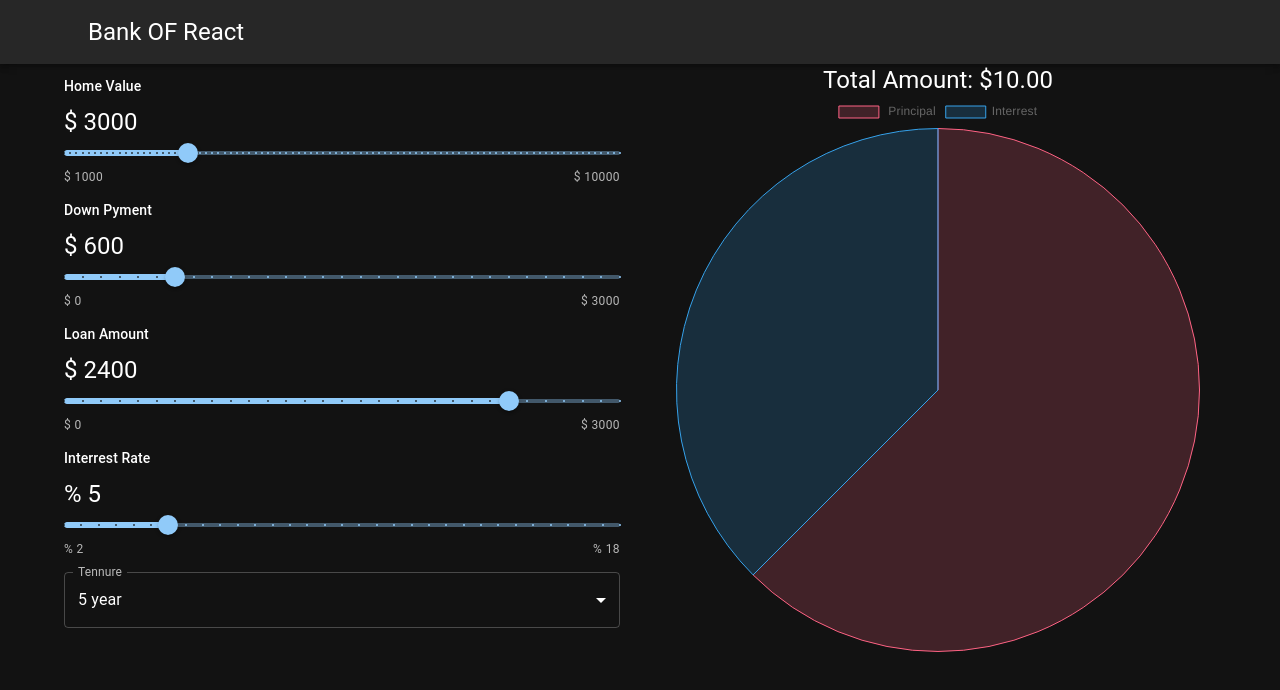
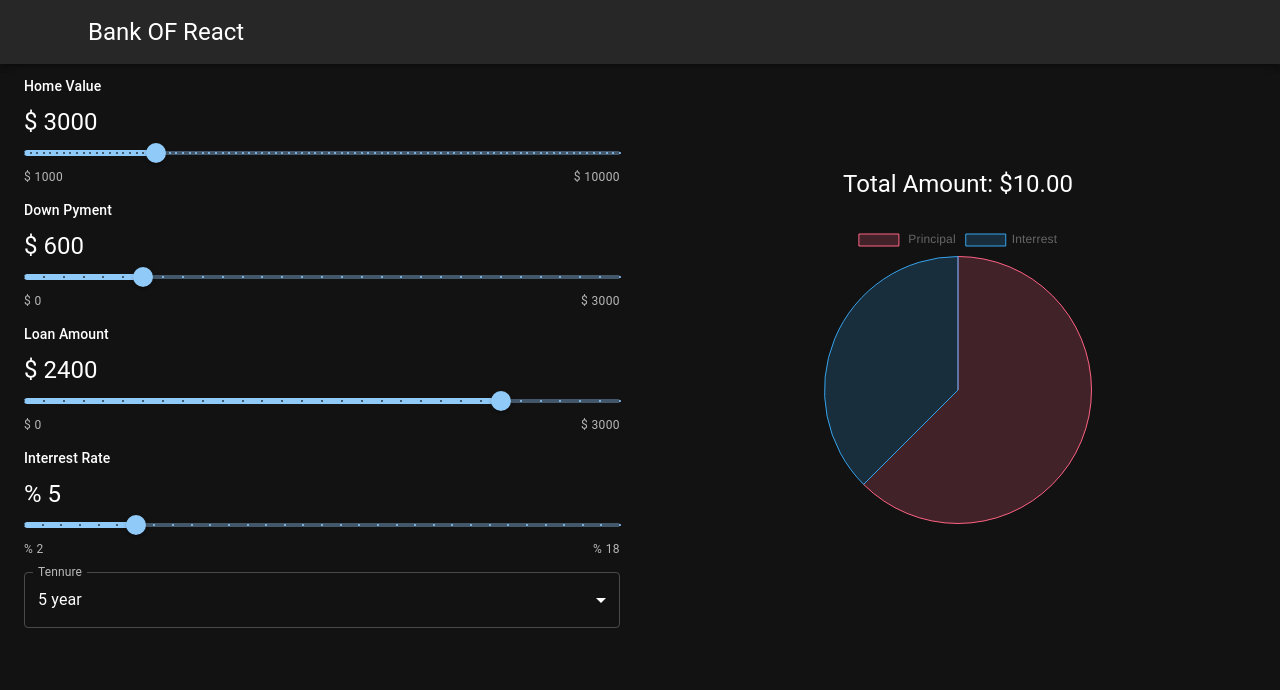
Before and after one commit to RezaualHossenSunny/Bank_React, a React app: page / in a window 1280 px wide. Shown: the top 690 px of the page. Built offline with nearby package versions, Linux system fonts and the light colour scheme; the HTML template or start-up script is replaced by a standard one.

Commit message:
project done

```diff
--- a/src/App.jsx
+++ b/src/App.jsx
@@ -22,10 +22,10 @@ function App() {
   return (
     <>
      <Navbar></Navbar>
-     <Container>
-     <Grid container spacing={5}>
+     <Container maxWidth='xl' xs={{ marginTop: 4 }}>
+     <Grid container spacing={5} alignItems='center'>
 
-   <Grid item md={6}>
+   <Grid item xs={12} md={6}>
 
 
    <Slectslider data={data} setData={setData}/>
@@ -33,7 +33,7 @@ function App() {
    </Grid>
 
 
-   <Grid item  md={6}>
+   <Grid item xs={12} md={6}>
 
    <Resulat  data={data} setData={setData} />
    </Grid>
--- a/src/Component/Resulat.jsx
+++ b/src/Component/Resulat.jsx
@@ -4,52 +4,40 @@ import { Pie } from "react-chartjs-2";
 import { Stack, Typography } from "@mui/material";
 
 ChartJS.register(ArcElement, Tooltip, Legend);
-const Resulat = ({data}) => {
- const {loantrem,loanamount,interrest,doenpayment,homevalu}=data;
-const totalloanmount =loantrem *12;
-const interestmont= interrest/100/12;
+const Resulat = ({ data }) => {
+  const { loantrem, loanamount, interrest, doenpayment, homevalu } = data;
+  const totalloanmount = loantrem * 12;
+  const interestmont = interrest / 100 / 12;
 
-const montylypyment= (
-  loanamount *
-  interestmont *
-  (1 + interestmont) ** totalloanmount)
-  /
-  ((1+ interestmont) ** totalloanmount);
+  const montylypyment =
+    (loanamount * interestmont * (1 + interestmont) ** totalloanmount) /
+    (1 + interestmont) ** totalloanmount;
   const totalintrestGenarate = montylypyment * totalloanmount - loanamount;
   const paichrtdata = {
-    labels: [" Principal","Interrest" ],
+    labels: [" Principal", "Interrest"],
     datasets: [
       {
         label: "Ratio principal and interest",
-        data: [homevalu, totalintrestGenarate ],
-        backgroundColor: [
-          "rgba(255, 99, 132, 0.2)",
-          "rgba(54, 162, 235, 0.2)",
-
-        ],
-        borderColor: [
-          "rgba(255, 99, 132, 1)",
-          "rgba(54, 162, 235, 1)",
-
-        ],
+        data: [homevalu, totalintrestGenarate],
+        backgroundColor: ["rgba(255, 99, 132, 0.2)", "rgba(54, 162, 235, 0.2)"],
+        borderColor: ["rgba(255, 99, 132, 1)", "rgba(54, 162, 235, 1)"],
         borderWidth: 1,
       },
     ],
   };
-  return(
-
-
-  <Stack>
-    <Typography variant="h5" textAlign='center'>
+  return (
+    <Stack gap={3}>
+      <Typography variant="h5" textAlign="center">
         Total Amount: ${montylypyment.toFixed(2)}
       </Typography>
+
+      <Stack direction="row" justifyContent="center">
         <div>
           <Pie data={paichrtdata} />
         </div>
       </Stack>
-
-
-  )
+    </Stack>
+  );
 };
 
 export default Resulat;
```
Lines whose indentation alone changed are shown as unchanged.
